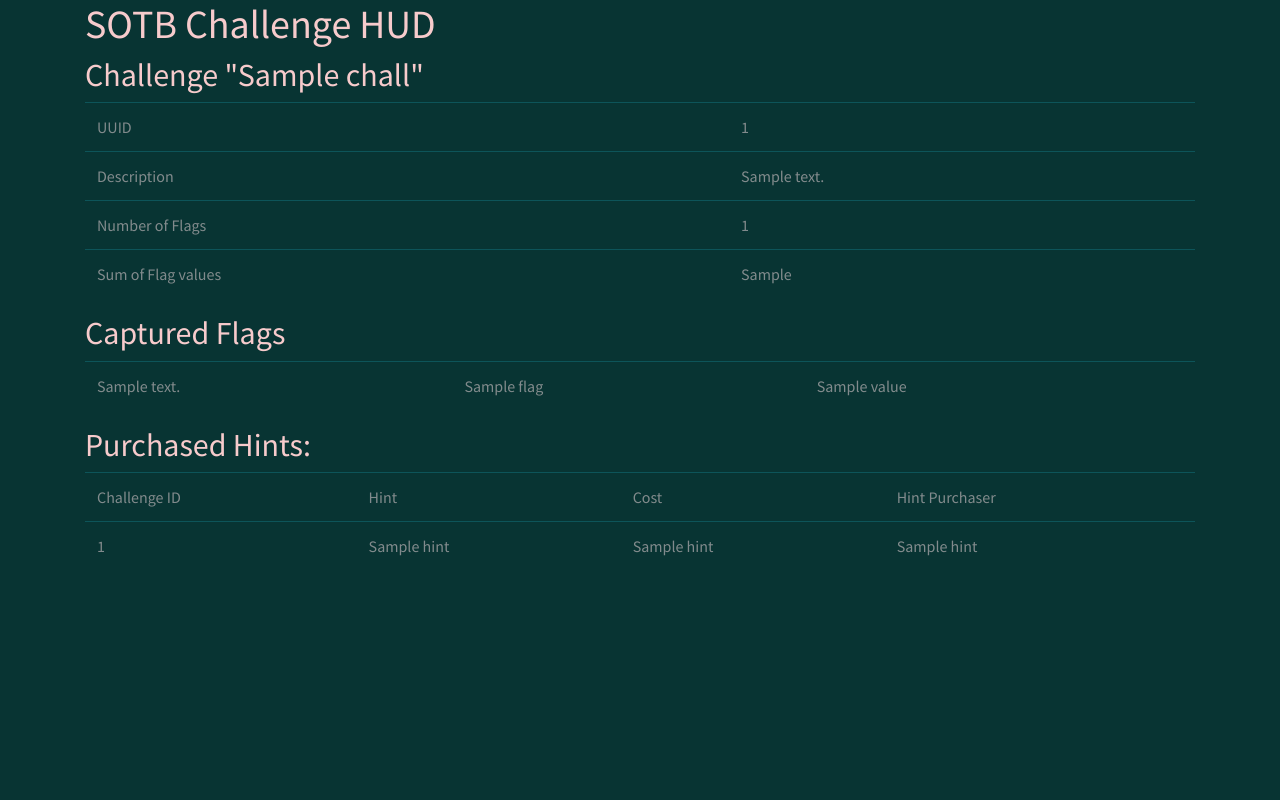
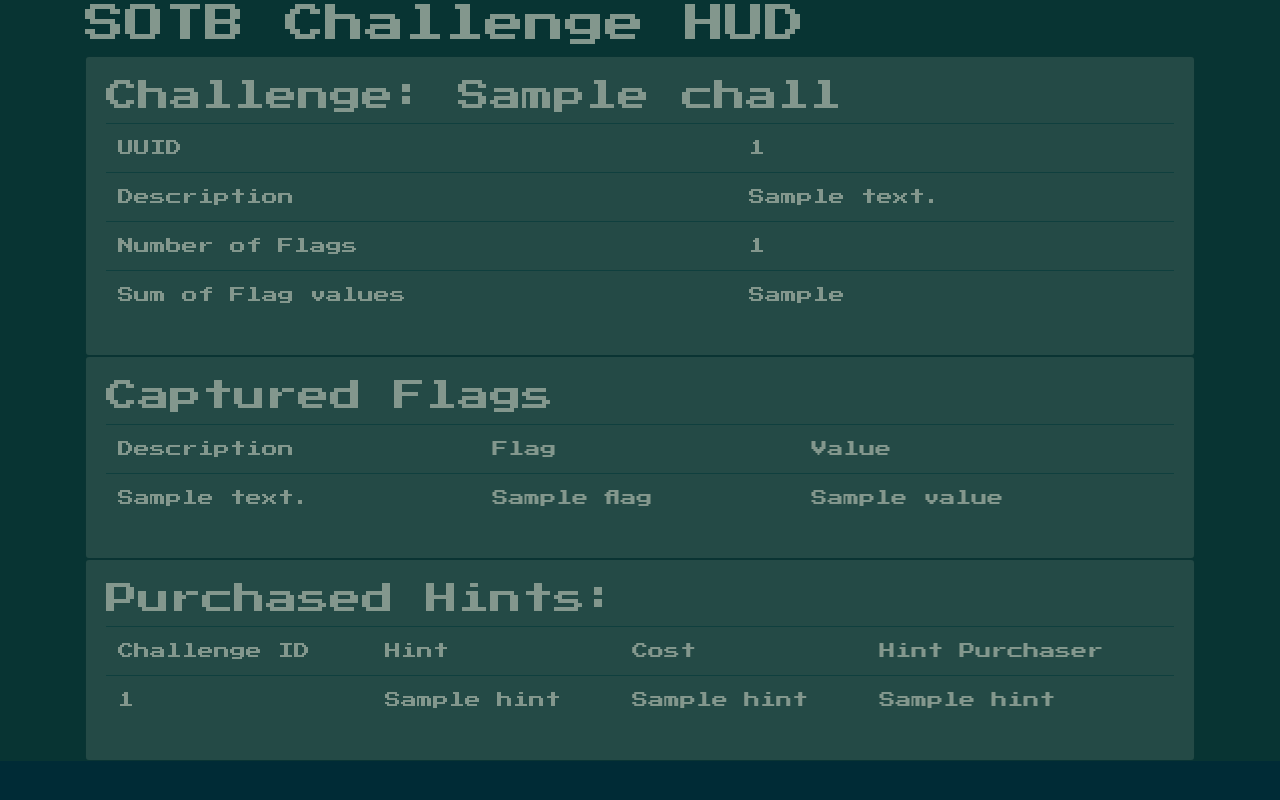
Before and after one commit to ShyftXero/byoctf_discord, a Flask app: template templates/scoreboard/chall.html in a window 1280 px wide. Run offline with Flask 3, Linux system fonts and the light colour scheme; the template is opened without the code that fills it: most values are stand-ins (such as "Sample title", 1, 10 or a date in 2020); parts of the project's set-up code (start-up, migrations or seed data) failed here and were passed over; some libraries are stand-ins or nearby versions.

Commit message:
styles and fixes

```diff
--- a/database.py
+++ b/database.py
@@ -226,6 +226,7 @@ def getSubmittedChallFlags(chall:Challenge, user:User):
         for solve in tm.solves:
             if solve.challenge == chall:
                 flags.append(solve.flag)
+    print(flags)
     return flags
 
 
@@ -418,7 +419,8 @@ def get_unsolved_challenges(user: User):
             if SETTINGS["_debug"] and SETTINGS["_debug_level"] > 1:
                 logger.debug(solves)
             if len(solves) == 0:
-                ret.append(chall)
+                if chall not in ret:
+                    ret.append(chall)
     return ret
 
 
--- a/static/style.css
+++ b/static/style.css
@@ -7,9 +7,9 @@
 body {
     margin: 0;
     padding: 0;
-    font-family: 'Press Start 2P', cursive;
+    font-family: 'Press Start 2P', cursive !important;
 	color:crimson;
-    background: black;
+    background: white;
     position: relative;
 }
 
@@ -24,7 +24,7 @@ body {
     100% {background: rgba(255, 0, 0, 0.15);}
 }
 
-.container {
+/* .container {
     display: flex;
     flex-direction: column;
     /* align-items: center; */
@@ -34,7 +34,7 @@ body {
     color: white;
     position: relative;
     z-index: 2;
-}
+} */
 table{
 	color:crimson;
 	mix-blend-mode: exclusion;
@@ -55,6 +55,9 @@ main {
 h2 {
     font-size: 2em;
 }
+footer{
+	padding: 3em;
+}
 
 body::after {
     content: "";
--- a/templates/scoreboard/chall.html
+++ b/templates/scoreboard/chall.html
@@ -16,32 +16,39 @@
 <link rel="stylesheet" href="https://cdn.jsdelivr.net/npm/bootswatch@4.5.2/dist/solar/bootstrap.min.css" integrity="sha384-NCwXci5f5ZqlDw+m7FwZSAwboa0svoPPylIW3Nf+GBDsyVum+yArYnaFLE9UDzLd" crossorigin="anonymous">
 </head>
 <body>
-        <div class='main container' hx-get="/chall/{{chall.uuid}}" hx-trigger="every 3s" hx-swap="outerHTML">
+        <div class='container' hx-get="/chall/{{chall.uuid}}" hx-trigger="every 3s" hx-swap="outerHTML">
                 <h1>SOTB Challenge HUD</h1>
-                <h2>Challenge "{{chall.title}}"</h2>
+                <div class="chall_info card card-body">
+					<h2>Challenge: {{chall.title}}</h2>
 					<table class="table">
 										<tr><td>UUID</td><td>{{chall.uuid}}</td></tr>
 										<tr><td>Description</td><td>{{chall.description}}</td></tr>
 										<tr><td>Number of Flags</td><td>{{chall.flags|length}}</td></tr>
 										<tr><td>Sum of Flag values</td><td>{{chall_value}}</td></tr>
 									</table>
+				</div>
 
+				<div class="captured_flags card card-body">
 					<h2>Captured Flags</h2>
 					<table class="table">
+						<thead><td>Description</td><td>Flag</td><td>Value</td></thead>
 						{% for flag in captured_flags %}
 								<tr><td>{{flag.description}}</td><td>{{flag.flag}}</td><td>{{flag.value}}</td></tr>
 						{% endfor %}
 					</table>
+				</div>
 
 
+                <div class="purchased_hints card card-body">
 					<h2>Purchased Hints:</h2>
-                <table class="main table">
+					<table class="table">
 							<thead><td>Challenge ID</td><td>Hint</td><td>Cost</td><td>Hint Purchaser</td></thead>
 							{% for hint in purchased_hints %}
 									<tr><td>{{hint[0]}}</td><td>{{hint[1]}}</td><td>{{hint[2]}}</td><td>{{hint[3]}}</td></tr>
 							{% endfor %}
 					</table>
 				</div>
-
+        </div>
+		<div class="footer"></div>
 </body>
 </html>
```
Also changed, not shown: settings.py (+9 -9 lines), templates/scoreboard/hud.html (+9 -1 lines). Lines whose indentation alone changed are shown as unchanged.
